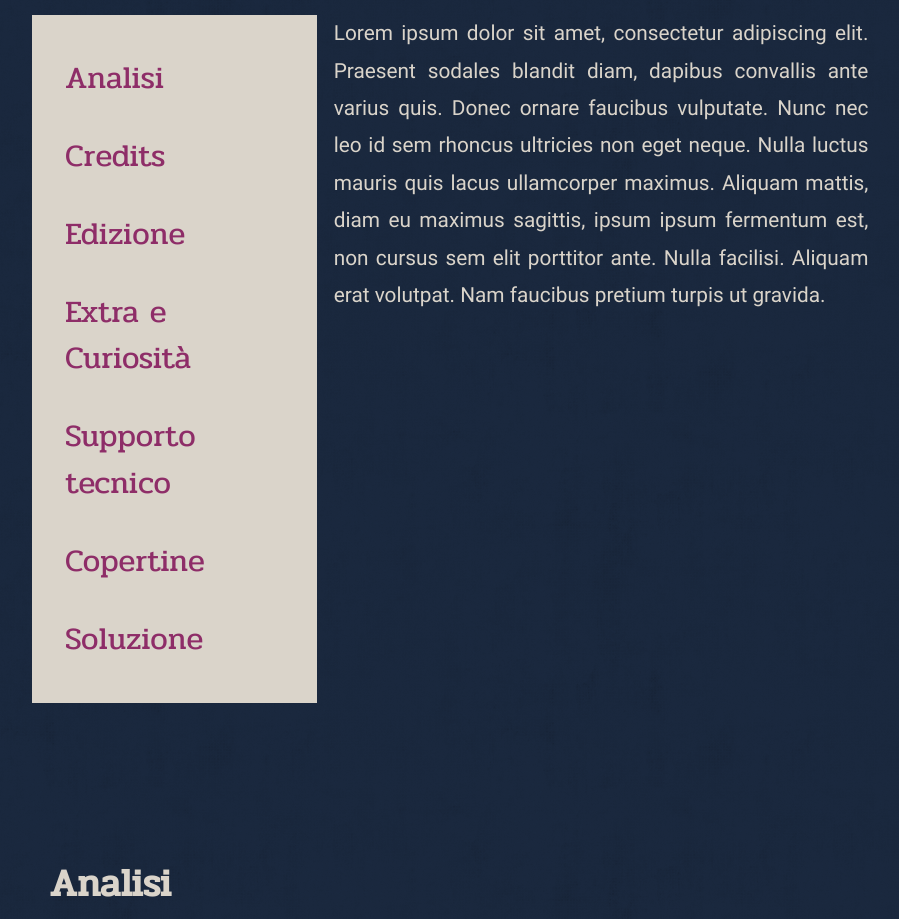
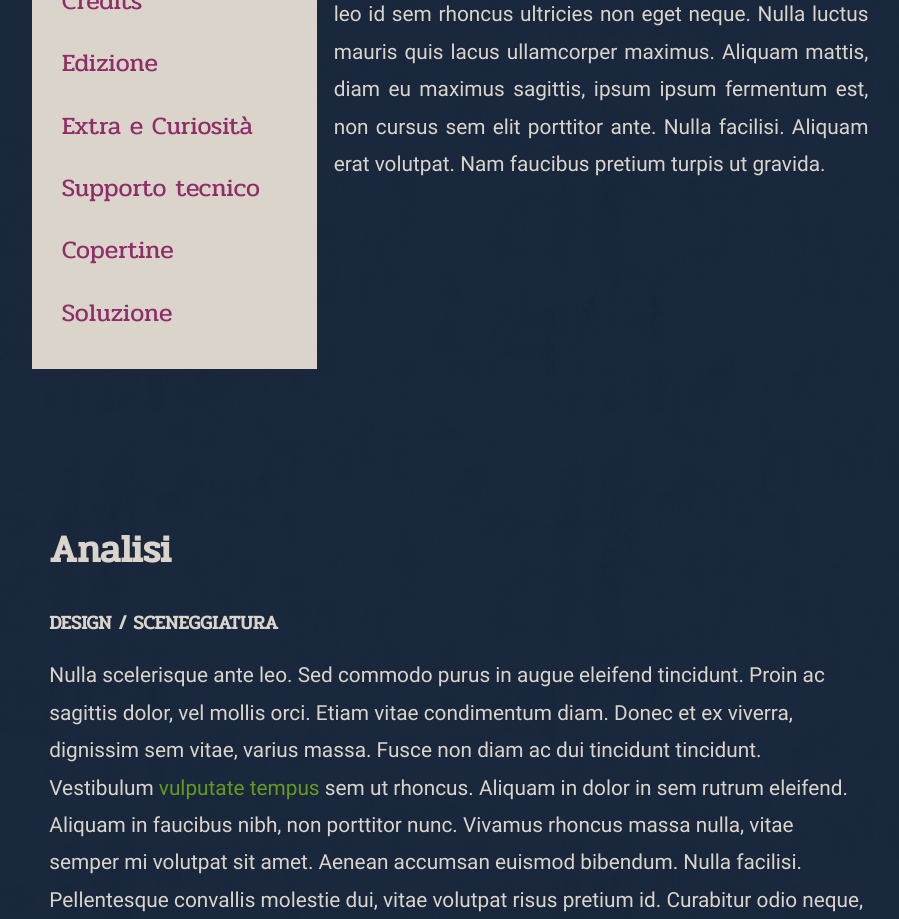
Before and after one commit to matteobin/Lucasdelirium, a PHP site: page / in a window 1280 px wide. Shown: the part 1236-2155 px from the top of the page, without its empty margins (181-1080 px from the left). Run offline with PHP 8.4, Linux system fonts and the light colour scheme.

Commit message:
Minor design changes for special JS free version

```diff
--- a/css/js-min-width-45em.css
+++ b/css/js-min-width-45em.css
@@ -11,12 +11,13 @@ header nav h1 {
 }
 
 @media only screen and (min-width: 45em) {
-   header .banner{
+	p, ul li {
+        font-size: 1.3em;
+    }
+
+	header .banner{
         display: block;
         width: 100%;
-    }
-
-    header .banner figure {
     }
 
     header .banner figure.first img {
--- a/css/min-width-45em.css
+++ b/css/min-width-45em.css
@@ -258,7 +258,8 @@ header nav ul li, article nav ul li {
 header nav ul li a, article nav ul li a {
     display: block;
     font-family: pridi, verdana, sans-serif;
-    font-size: 1.5em;
+    font-size: 1.2em;
+	font-weight: 100;
 }
 
 header nav ul li a {
@@ -371,10 +372,6 @@ footer div.container.row {
 }
 
 @media only screen and (min-width: 45em) {  /* 720px */
-    p, ul li {
-        font-size: 1.3em;
-    }
-
     .col-1 {
         width: 4.33%;
     }
--- a/index.html
+++ b/index.html
@@ -57,7 +57,7 @@
 				<h3 id="analisi" class="col-12 first">Analisi</h3>
                 <h4 class="col-12">DESIGN / SCENEGGIATURA</h4>
                 <p class="col-12">Nulla scelerisque ante leo. Sed commodo purus in augue eleifend tincidunt. Proin ac sagittis dolor, vel mollis orci. Etiam vitae condimentum diam. Donec et ex viverra, dignissim sem vitae, varius massa. Fusce non diam ac dui tincidunt tincidunt. Vestibulum <a href="#">vulputate tempus</a> sem ut rhoncus. Aliquam in dolor in sem rutrum eleifend. Aliquam in faucibus nibh, non porttitor nunc. Vivamus rhoncus massa nulla, vitae semper mi volutpat sit amet. Aenean accumsan euismod bibendum. Nulla facilisi. Pellentesque convallis molestie dui, vitae volutpat risus pretium id. Curabitur odio neque, gravida vitae tincidunt non, vehicula a neque.</p>
-                <figure class="col-4 center"><a href="http://rascalhouse.com/wp-content/uploads/2016/03/pizza-banner-1024x350.png"><img src="img/small.jpg" class="col-12 no-margin" srcset="img/small.jpg 540w, img/medium.jpg 720w, img/large.jpg 960w, img/extra-large.jpg 1920w" sizes="100vw, (min-width: 33.75em) 75vw, (min-width: 45em) 50vw, (min-width: 60em) 25vw"></a></figure>
+                <figure class="col-4 center"><a href="http://rascalhouse.com/wp-content/uploads/2016/03/pizza-banner-1024x350.png"><img src="img/small.jpg" class="col-12 no-margin" srcset="img/small.jpg 250w, img/medium.jpg 500w, img/large.jpg 750w, img/extra-large.jpg 1000w" sizes="100vw, (min-width: 33.75em) 75vw, (min-width: 45em) 50vw, (min-width: 60em) 25vw"></a></figure>
                 <p class="col-8">Nulla scelerisque ante leo. Sed commodo purus in augue eleifend tincidunt. Proin ac sagittis dolor, vel mollis orci. Etiam vitae condimentum diam. Donec et ex viverra, dignissim sem vitae, varius massa. Fusce non diam ac dui tincidunt tincidunt. Vestibulum vulputate tempus sem ut rhoncus. Aliquam in dolor in sem rutrum eleifend.</p>
                 <p class="col-12">Duis tristique, ex vel condimentum laoreet, dui felis blandit ex, vel consequat felis ipsum ac dui. Curabitur ac faucibus massa. Nunc sagittis enim mi, quis lobortis felis dapibus ac. Morbi sit amet pharetra arcu. Etiam viverra interdum ligula, a aliquam eros iaculis vitae. Ut non quam mi. Integer purus ligula, finibus ut elementum vitae, lobortis eget ipsum. Proin a euismod nunc. </p>
                 <p class="col-12">Lorem ipsum dolor sit amet, consectetur adipiscing elit. Sed fringilla nunc eu blandit fermentum. Pellentesque porta, est et tincidunt bibendum, tortor urna tincidunt purus, sed rhoncus tellus ex molestie lorem. In in convallis sem. Interdum et malesuada fames ac ante ipsum primis in faucibus. Proin facilisis, turpis ac rutrum bibendum, risus felis placerat augue, id interdum elit lorem at orci. Duis dictum lacinia luctus. In varius nunc ac fringilla viverra. Vestibulum iaculis ornare erat, id suscipit lectus maximus et. Nunc vestibulum elit ac libero finibus congue. Morbi pellentesque, arcu et auctor fringilla, tellus leo placerat ante, bibendum elementum ligula ipsum in lacus. Nullam auctor malesuada libero, eu pulvinar purus. In tempus egestas odio non imperdiet. Mauris facilisis nunc auctor velit pretium, vitae aliquam leo vestibulum.</p>
```
